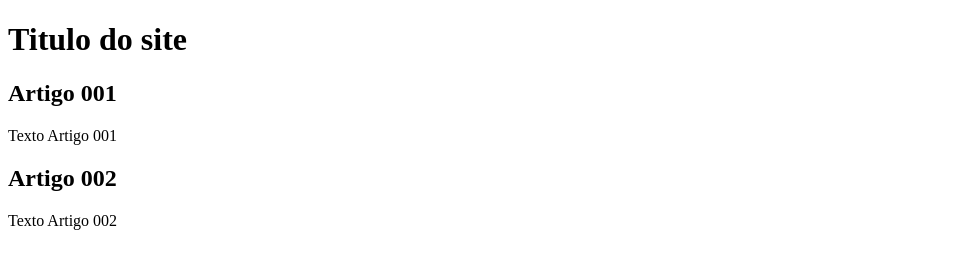
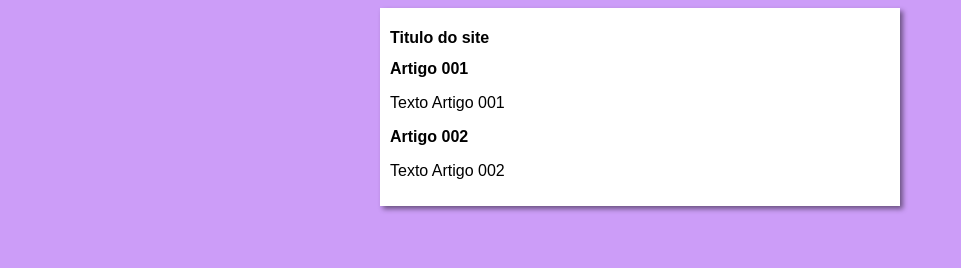
Before and after one commit to Chrislan06/Projeto-site, a plain HTML site: page index.html in a window 1280 px wide. Shown: the whole page, without its empty margins (0-961 px from the left). Drawn offline with Linux system fonts and the light colour scheme.

Commit message:
Iniciando design

```diff
--- a/index.html
+++ b/index.html
@@ -5,6 +5,7 @@
     <meta http-equiv="X-UA-Compatible" content="IE=edge">
     <meta name="viewport" content="width=device-width, initial-scale=1.0">
     <title>Titulo do site</title>
+    <link rel="stylesheet" href="style.css">
 </head>
 <body>
     <main>
--- /dev/null
+++ b/style.css
@@ -0,0 +1,16 @@
+*{
+    font-family: Arial, Helvetica, sans-serif;
+    font-size: 16px;
+}
+
+body{
+    background-color: rgb(204,157,248);
+}
+
+main{
+background-color: white;
+width: 500px;
+margin: auto;
+padding: 10px;
+box-shadow: 3px 3px 5px rgba(0,0,0,0.473)
+}
```
